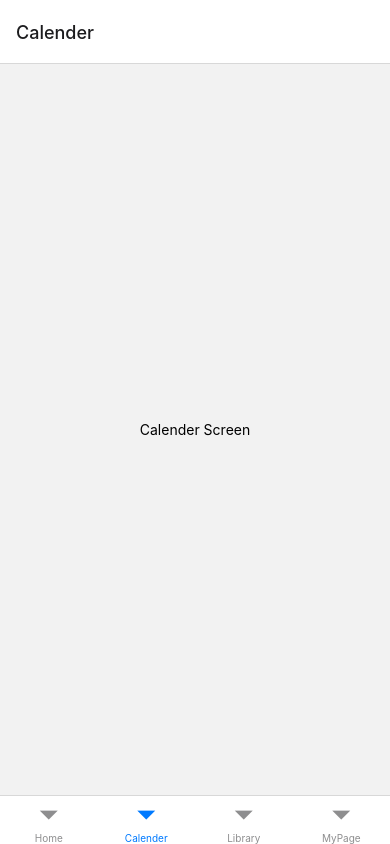
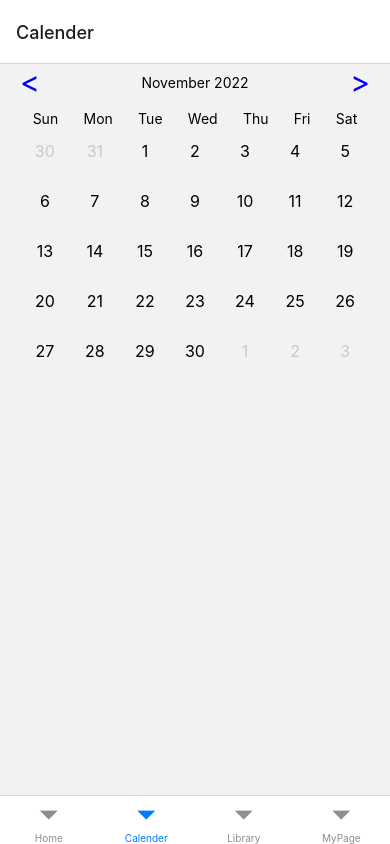
Before and after one commit to jeaseong/calender, a React Native app: screen /Calender in a window 390 px wide. Built offline with nearby package versions, Linux system fonts and the light colour scheme.

Commit message:
feat: calendar

```diff
--- /dev/null
+++ b/src/components/CalendarDay.tsx
@@ -0,0 +1,38 @@
+import React, { useState } from 'react';
+import {
+  StyleSheet,
+  Text,
+  TouchableOpacity,
+  TextProps,
+  ViewStyle,
+  StyleProp,
+} from 'react-native';
+
+interface Props extends TextProps {
+  style?: StyleProp<ViewStyle>;
+  isCur: boolean;
+}
+
+const CalendarDay = ({ children, onPress = () => {}, style, isCur }: Props) => {
+  return (
+    <TouchableOpacity onPress={onPress} style={styles.btn}>
+      <Text style={[styles.text, isCur && styles.isNotCur, style]}>
+        {children}
+      </Text>
+    </TouchableOpacity>
+  );
+};
+
+const styles = StyleSheet.create({
+  btn: { width: '14.2%', height: 50, padding: 9 },
+  text: {
+    fontSize: 16,
+    lineHeight: 30,
+    textAlign: 'center',
+  },
+  isNotCur: {
+    color: '#C9C9C9',
+  },
+});
+
+export default CalendarDay;
--- /dev/null
+++ b/src/components/CalenderButton.tsx
@@ -0,0 +1,28 @@
+import React from 'react';
+import {
+  StyleSheet,
+  Text,
+  TouchableOpacity,
+  TouchableOpacityProps,
+} from 'react-native';
+
+const CalenderButton = ({
+  children,
+  onPress = () => {},
+}: TouchableOpacityProps) => {
+  return (
+    <TouchableOpacity onPress={onPress} style={styles.btn}>
+      <Text style={styles.text}>{children}</Text>
+    </TouchableOpacity>
+  );
+};
+
+const styles = StyleSheet.create({
+  btn: {},
+  text: {
+    fontSize: 30,
+    color: 'blue',
+  },
+});
+
+export default CalenderButton;
--- a/src/screens/CalenderScreen.tsx
+++ b/src/screens/CalenderScreen.tsx
@@ -1,12 +1,179 @@
-import React from 'react';
-import { Text, View } from 'react-native';
+import React, { useState } from 'react';
+import { StyleSheet, Text, View } from 'react-native';
 
-const CalenderScreen = () => {
+import CalenderButton from '../components/CalenderButton';
+import CalendarDay from '../components/CalendarDay';
+
+import {
+  getCurDate,
+  makeCalendarDate,
+  convertToMonth,
+  makeDateKey,
+  isSameDate,
+  isNotCurMonth,
+} from '../utils/date';
+import { WEEK } from '../utils/constant';
+
+interface DateType {
+  month: number;
+  day: number;
+  year: number;
+}
+
+interface HeaderProps {
+  date: DateType;
+  onPressPrev: () => void;
+  onPressNext: () => void;
+}
+
+interface CalendarProps {
+  calendar: DateType[];
+  onClickDay: (cur: DateType) => void;
+  isClick: DateType;
+  date: DateType;
+}
+
+const Header = (props: HeaderProps) => {
+  const { date, onPressPrev, onPressNext } = props;
   return (
-    <View style={{ flex: 1, alignItems: 'center', justifyContent: 'center' }}>
-      <Text>Calender Screen</Text>
+    <View style={styles.header}>
+      <CalenderButton onPress={onPressPrev}>&lt;</CalenderButton>
+      <Text>
+        {convertToMonth(date.month)} {date.year}
+      </Text>
+      <CalenderButton onPress={onPressNext}>&gt;</CalenderButton>
     </View>
   );
 };
 
+const Week = () => {
+  return (
+    <View style={styles.week}>
+      {WEEK.map((item) => (
+        <Text>{item.day}</Text>
+      ))}
+    </View>
+  );
+};
+
+const Calendar = (props: CalendarProps) => {
+  const { calendar, onClickDay, isClick, date } = props;
+  return (
+    <View style={styles.days}>
+      {calendar.map((item) => (
+        <CalendarDay
+          onPress={() => onClickDay(item)}
+          style={[isSameDate(isClick, item) && styles.border]}
+          isCur={isNotCurMonth(item.month, date.month)}
+          key={makeDateKey({ month: item.month, day: item.day })}
+        >
+          {item.day}
+        </CalendarDay>
+      ))}
+    </View>
+  );
+};
+
+const CalenderScreen = () => {
+  const curDate = getCurDate();
+  const [date, setDate] = useState(curDate);
+  const [isClick, setIsClick] = useState<DateType>({
+    year: 0,
+    month: 0,
+    day: 0,
+  });
+  const calendar = makeCalendarDate({ year: date.year, month: date.month });
+
+  const onClickDay = (cur: { year: number; month: number; day: number }) => {
+    setIsClick(cur);
+  };
+
+  const onPressNext = () => {
+    setDate((cur) => {
+      if (cur.month === 11) {
+        return {
+          ...cur,
+          year: cur.year + 1,
+          month: 0,
+        };
+      }
+      return {
+        ...cur,
+        month: cur.month + 1,
+      };
+    });
+  };
+
+  const onPressPrev = () => {
+    setDate((cur) => {
+      if (cur.month === 0) {
+        return {
+          ...cur,
+          year: cur.year - 1,
+          month: 11,
+        };
+      }
+      return {
+        ...cur,
+        month: cur.month - 1,
+      };
+    });
+  };
+
+  const headerProps = {
+    date,
+    onPressNext,
+    onPressPrev,
+  };
+
+  const calendarProps = {
+    calendar,
+    onClickDay,
+    isClick,
+    date,
+  };
+
+  return (
+    <View style={styles.container}>
+      <Header {...headerProps} />
+      <Week />
+      <Calendar {...calendarProps} />
+    </View>
+  );
+};
+
+const styles = StyleSheet.create({
+  container: {
+    paddingHorizontal: 20,
+  },
+  header: {
+    flexDirection: 'row',
+    justifyContent: 'space-between',
+    alignItems: 'center',
+    marginBottom: 10,
+  },
+  week: {
+    flexDirection: 'row',
+    justifyContent: 'space-around',
+  },
+
+  sun: {
+    color: 'red',
+  },
+  say: {
+    color: 'blue',
+  },
+  days: {
+    flexDirection: 'row',
+    flexWrap: 'wrap',
+    justifyContent: 'space-between',
+    alignItems: 'center',
+  },
+  border: {
+    borderWidth: 1,
+    borderRadius: 14,
+    borderColor: 'blue',
+  },
+});
+
 export default CalenderScreen;
--- /dev/null
+++ b/src/utils/constant.ts
@@ -0,0 +1,30 @@
+export const WEEK = [
+  {
+    day: 'Sun',
+    color: 'red',
+  },
+  {
+    day: 'Mon',
+    color: '',
+  },
+  {
+    day: 'Tue',
+    color: '',
+  },
+  {
+    day: 'Wed',
+    color: '',
+  },
+  {
+    day: 'Thu',
+    color: '',
+  },
+  {
+    day: 'Fri',
+    color: '',
+  },
+  {
+    day: 'Sat',
+    color: 'blue',
+  },
+];
--- /dev/null
+++ b/src/utils/date.ts
@@ -0,0 +1,119 @@
+interface DateType {
+  year: number;
+  month: number;
+}
+
+interface DayType extends DateType {
+  day: number;
+}
+
+export const getFirstDayInMonth = ({ year, month }: DateType) => {
+  return new Date(year, month - 1, 1).getDay();
+};
+
+export const getDayLengthInMonth = ({ year, month }: DateType) => {
+  return new Date(year, month - 1, 1).getDate();
+};
+
+export const getWeekLengthInMonth = ({ year, month }: DateType) => {
+  const dayLength = getDayLengthInMonth({ year, month });
+  const firstDay = getFirstDayInMonth({ year, month });
+  return Math.ceil((dayLength - (6 - firstDay + 1)) / 7) + 1;
+};
+
+export const getCurDate = () => {
+  const date = new Date();
+  const year = date.getFullYear();
+  const month = date.getMonth();
+  const day = date.getDate();
+  return { year, month, day };
+};
+
+export const convertToMonth = (month: number) => {
+  switch (month) {
+    case 0:
+      return 'January';
+    case 1:
+      return 'February';
+    case 2:
+      return 'March';
+    case 3:
+      return 'April';
+    case 4:
+      return 'May';
+    case 5:
+      return 'June';
+    case 6:
+      return 'July';
+    case 7:
+      return 'August';
+    case 8:
+      return 'September';
+    case 9:
+      return 'October';
+    case 10:
+      return 'November';
+    case 11:
+      return 'December';
+  }
+};
+
+export const makeDateKey = ({ month, day }: { month: number; day: number }) => {
+  return `${convertToMonth(month)}-${day}`;
+};
+
+export const makeCalendarDate = ({ year, month }: DateType) => {
+  const prevDate = new Date(year, month, 0).getDate();
+  const prevDay = new Date(year, month, 0).getDay();
+
+  const nextDate = new Date(year, month + 1, 0).getDate();
+  const nextDay = new Date(year, month + 1, 0).getDay();
+
+  const prev = [];
+  if (prevDay !== 6) {
+    for (let i = 0; i < prevDay + 1; i++) {
+      const date = {
+        year,
+        month: month - 1,
+        day: prevDate - i,
+      };
+      prev.unshift(date);
+    }
+  }
+
+  const next = [];
+  for (let i = 1; i < 7 - nextDay; i++) {
+    if (i === 0) {
+      return next;
+    }
+    const date = {
+      year,
+      month: month + 1,
+      day: i,
+    };
+    next.push(date);
+  }
+
+  const total = [];
+  for (let i = 1; i < nextDate + 1; i++) {
+    const date = {
+      year,
+      month,
+      day: i,
+    };
+    total.push(date);
+  }
+  return prev.concat(total, next);
+};
+
+export const isSameDate = (cur: DayType, target: DayType) => {
+  return (
+    cur.day === target.day &&
+    cur.month === target.month &&
+    cur.year === target.year
+  );
+};
+
+export const isNotCurMonth = (cur: number, target: number) => {
+  return cur !== target;
+};
```
